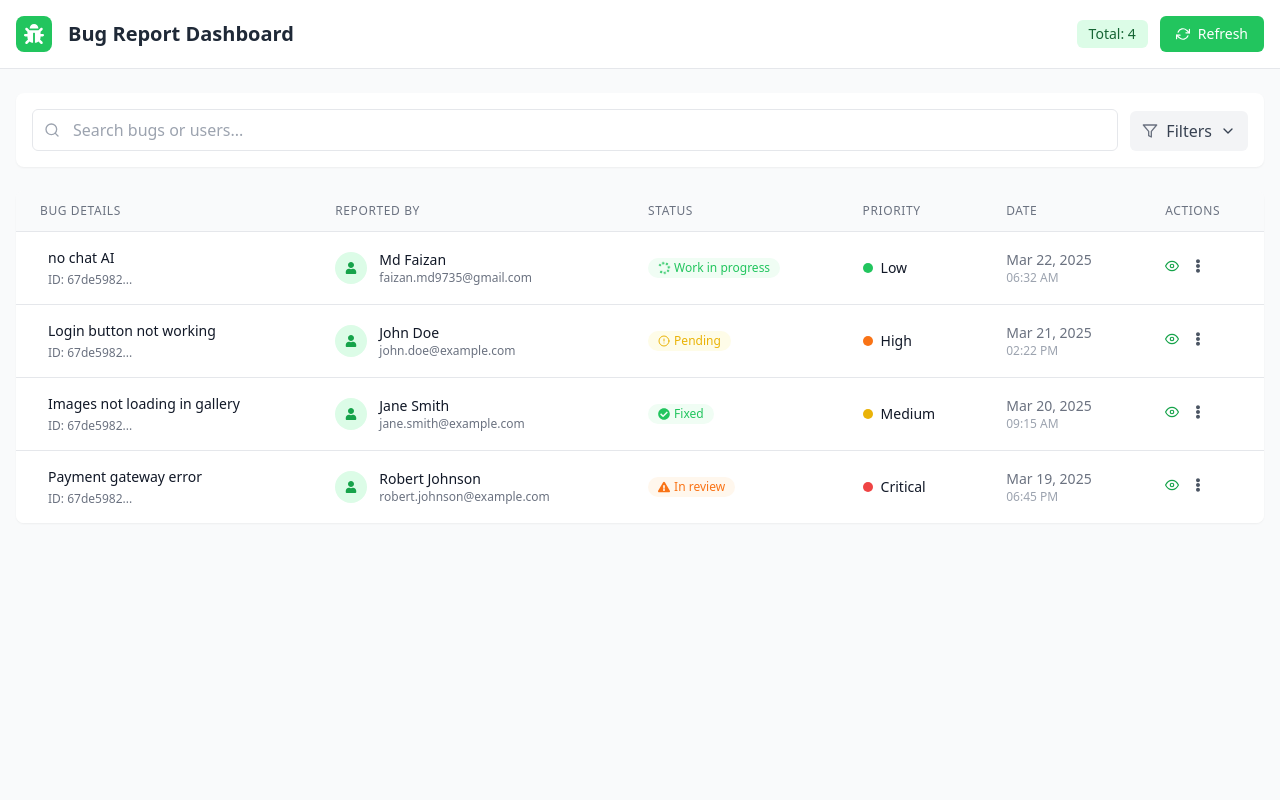
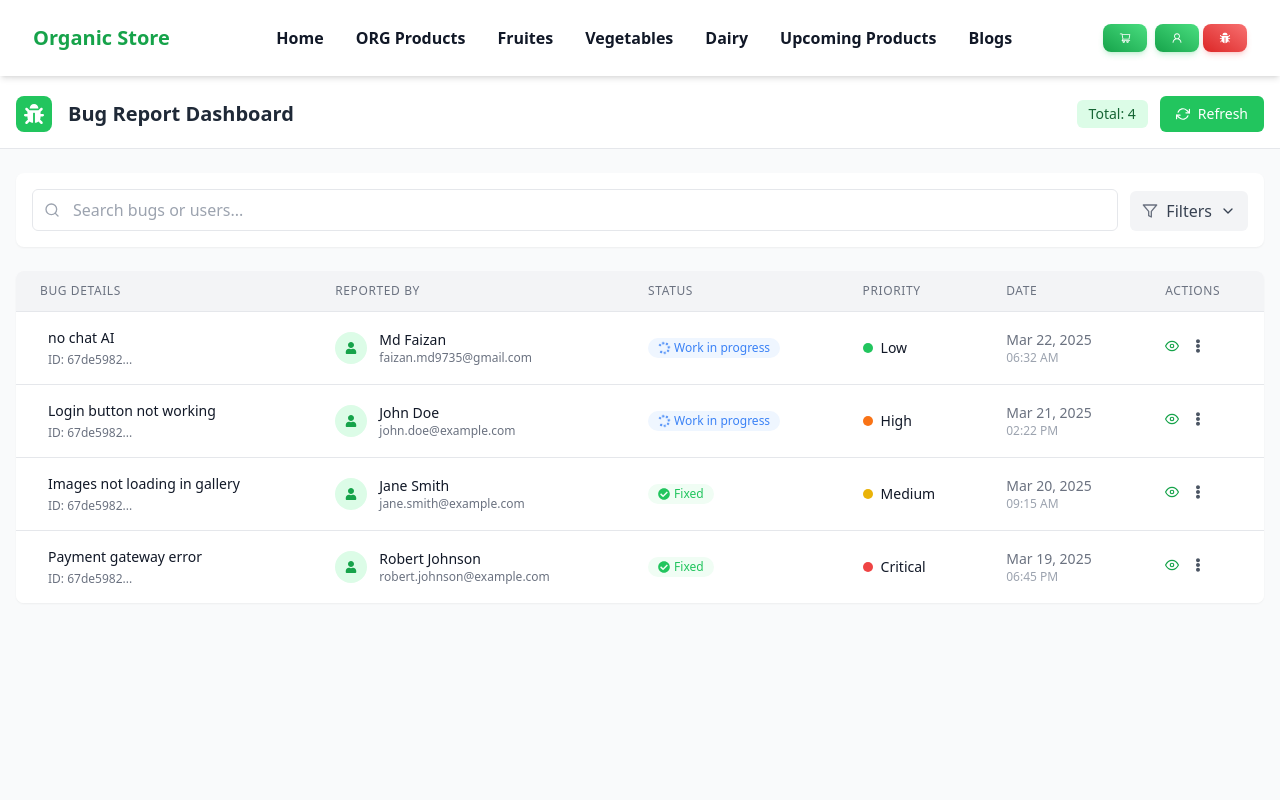
Before and after one commit to mdfaizan973/ZC_ORG, a React (Vite) app in the folder organics/: page /bug-report-list in a window 1280 px wide. Shown: the top 800 px of the page. Built offline with nearby package versions, Linux system fonts and the light colour scheme; sample sign-in values are in the browser's storage.

Commit message:
color to bug report

```diff
--- a/organics/src/Admin/BugReportListing.jsx
+++ b/organics/src/Admin/BugReportListing.jsx
@@ -18,6 +18,7 @@ import {
   FiX,
   FiEye,
 } from "react-icons/fi";
+import Navbar from "../Components/Navbar";
 
 // Sample data based on the provided structure
 const initialBugs = [
@@ -38,7 +39,7 @@ const initialBugs = [
     user_email: "john.doe@example.com",
     bug: "Login button not working",
     priority: "High",
-    is_bug_fixed: "Pending",
+    is_bug_fixed: "Work in progress",
     bug_report_date: "2025-03-21T14:22:34.924Z",
   },
   {
@@ -58,7 +59,7 @@ const initialBugs = [
     user_email: "robert.johnson@example.com",
     bug: "Payment gateway error",
     priority: "Critical",
-    is_bug_fixed: "In review",
+    is_bug_fixed: "Fixed",
     bug_report_date: "2025-03-19T18:45:34.924Z",
   },
 ];
@@ -124,20 +125,10 @@ const BugReportListing = () => {
           icon: <FaCheckCircle className="text-green-500" />,
           color: "text-green-500 bg-green-50 border-green-200",
         };
-      case "Pending":
-        return {
-          icon: <FiAlertCircle className="text-yellow-500" />,
-          color: "text-yellow-500 bg-yellow-50 border-yellow-200",
-        };
       case "Work in progress":
         return {
-          icon: <FaSpinner className="text-green-500 animate-spin" />,
-          color: "text-green-500 bg-green-50 border-green-200",
-        };
-      case "In review":
-        return {
-          icon: <FaExclamationTriangle className="text-orange-500" />,
-          color: "text-orange-500 bg-orange-50 border-orange-200",
+          icon: <FaSpinner className="text-blue-500 animate-spin" />,
+          color: "text-blue-500 bg-blue-50 border-blue-200",
         };
       default:
         return {
@@ -167,9 +158,11 @@ const BugReportListing = () => {
   };
 
   return (
+    <>
+      <Navbar />
       <div className="min-h-screen bg-gray-50 flex flex-col">
         {/* Header */}
-      <header className="bg-white border-b border-gray-200 sticky top-0 z-10">
+        <header className="bg-white border-b border-gray-200s">
           <div className="container mx-auto px-4 py-4">
             <div className="flex items-center justify-between">
               <div className="flex items-center space-x-4">
@@ -259,9 +252,7 @@ const BugReportListing = () => {
                     >
                       <option value="All">All Statuses</option>
                       <option value="Fixed">Fixed</option>
-                    <option value="Pending">Pending</option>
                       <option value="Work in progress">Work in Progress</option>
-                    <option value="In review">In Review</option>
                     </select>
                   </div>
                   <div>
@@ -294,7 +285,7 @@ const BugReportListing = () => {
             {filteredBugs.length > 0 ? (
               <div className="overflow-x-auto">
                 <table className="min-w-full divide-y divide-gray-200">
-                <thead className="bg-gray-50">
+                  <thead className="bg-gray-100">
                     <tr>
                       <th
                         scope="col"
@@ -504,7 +495,9 @@ const BugReportListing = () => {
                       <h4 className="text-xs uppercase text-gray-500 font-semibold mb-1">
                         Bug ID
                       </h4>
-                    <p className="text-gray-700 font-mono">{selectedBug._id}</p>
+                      <p className="text-gray-700 font-mono">
+                        {selectedBug._id}
+                      </p>
                     </div>
                     <div className="bg-gray-50 p-3 rounded-lg border border-gray-200">
                       <h4 className="text-xs uppercase text-gray-500 font-semibold mb-1">
@@ -549,6 +542,7 @@ const BugReportListing = () => {
           </div>
         )}
       </div>
+    </>
   );
 };
 
```
Lines whose indentation alone changed are shown as unchanged.
